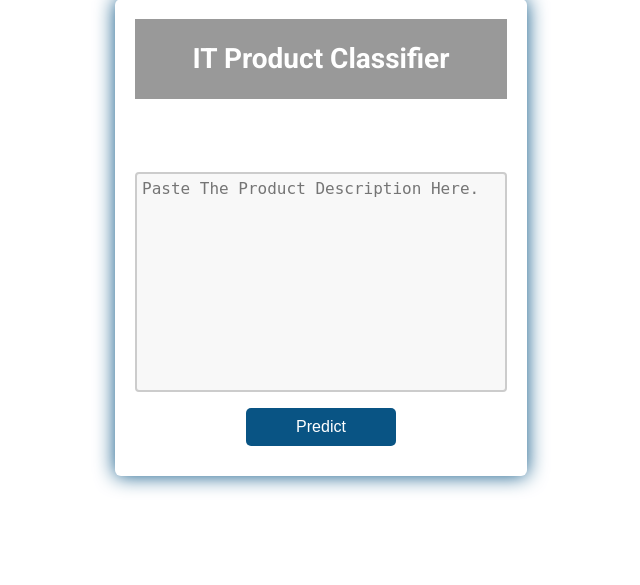
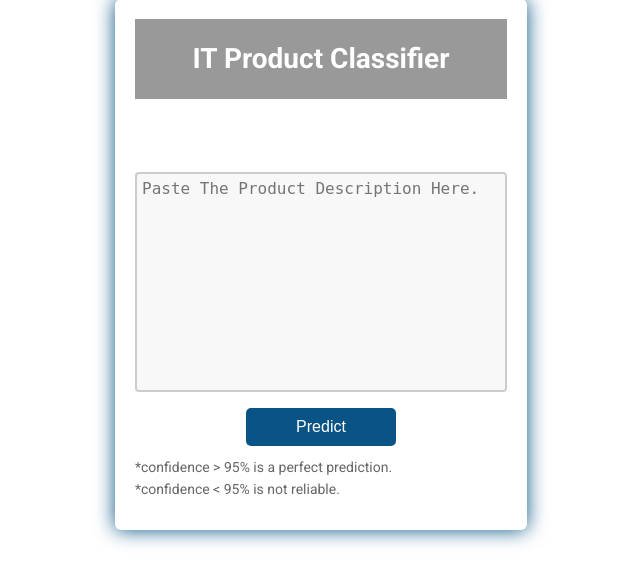
Before and after one commit to mldl007/it_product_classifier_webapp, a Flask app: page / in a window 1280 px wide. Shown: the part 21-606 px from the top of the page, without its empty margins (319-959 px from the left). Run offline with Flask 2, Linux system fonts and the light colour scheme; some libraries are stand-ins or nearby versions.

Commit message:
Update index.html

```diff
--- a/templates/index.html
+++ b/templates/index.html
@@ -28,6 +28,11 @@
           <button type="submit" href="/">Predict</button>
         </div>
 <div class="item">
+          <p>*confidence > 95% is a perfect prediction.</p>
+  <p>*confidence < 95% is not reliable.</p>
+</div>
+
+        <div class="item">
           <p style="color: red;">{{error}}</p>
 </div>
       </form>
```
